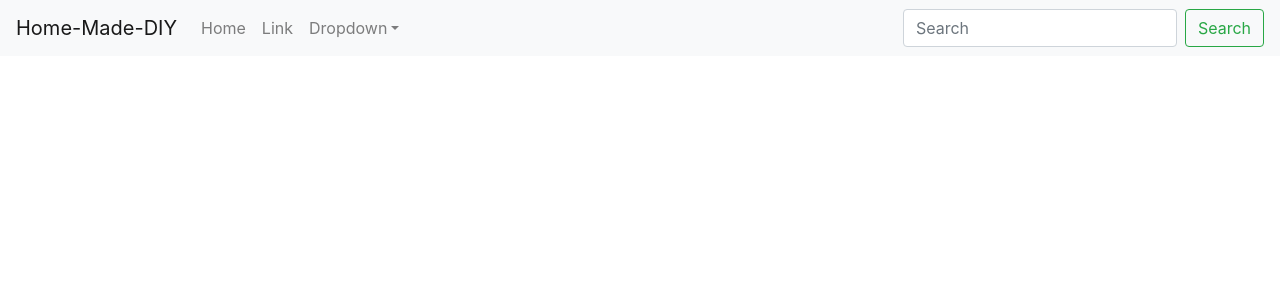
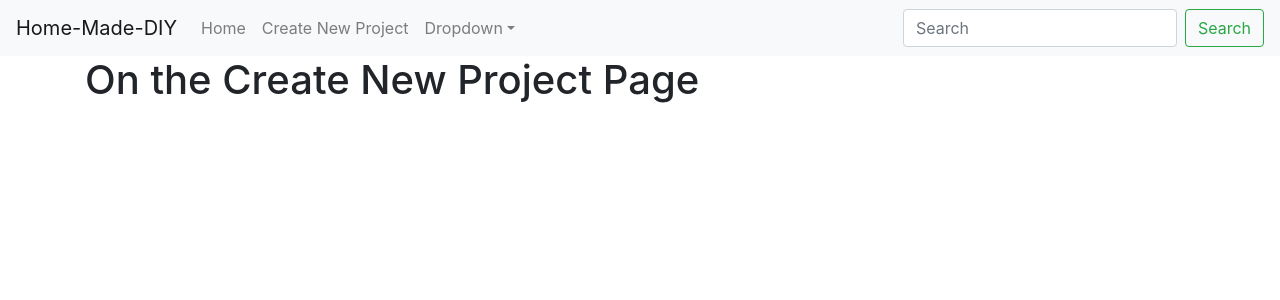
Before and after one commit to MisterRK/home-made-diy, a React (Create React App) app in the folder home-made-diy-client/: page /create-new-project in a window 1280 px wide. Shown: the top 300 px of the page. Built offline with nearby package versions, Linux system fonts and the light colour scheme.

Commit message:
Working on CreateProject Page

```diff
--- a/home-made-diy-client/src/App.js
+++ b/home-made-diy-client/src/App.js
@@ -4,6 +4,7 @@ import {Route, Switch, Redirect} from 'react-router-dom';
 //component imports
 import Header from './components/Header/Header'
 import ProjectsContainer from './components/ProjectsContainer/ProjectsContainer';
+import CreateNewProject from './components/CreateNewProject/CreateNewProject';
 
 class App extends React.Component {
   render(){
@@ -11,6 +12,7 @@ class App extends React.Component {
       <div className="App">
         <Header />
         <Switch>
+          <Route exact path='/create-new-project' component={CreateNewProject} />
           <Route exact path='/' component={ProjectsContainer} />
         </Switch>
       </div>
--- /dev/null
+++ b/home-made-diy-client/src/components/CreateNewProject/CreateNewProject.jsx
@@ -0,0 +1,14 @@
+import React from 'react';
+
+//bootstrap imports
+import Container from 'react-bootstrap/Container'
+
+const CreateNewProject = () => {
+   return (
+      <Container>
+         <h1>On the Create New Project Page</h1>
+      </Container>
+   );
+};
+
+export default CreateNewProject;
--- a/home-made-diy-client/src/components/Header/Header.jsx
+++ b/home-made-diy-client/src/components/Header/Header.jsx
@@ -1,4 +1,5 @@
 import React from "react";
+import { Link } from 'react-router-dom'
 
 //bootstrap imports
 import Navbar from "react-bootstrap/Navbar";
@@ -14,8 +15,8 @@ const Header = () => {
 			<Navbar.Toggle aria-controls="basic-navbar-nav" />
 			<Navbar.Collapse id="basic-navbar-nav">
 				<Nav className="mr-auto">
-					<Nav.Link href="#home">Home</Nav.Link>
-					<Nav.Link href="#link">Link</Nav.Link>
+					<Nav.Link as={Link} to="/">Home</Nav.Link>
+					<Nav.Link as={Link} to="/create-new-project">Create New Project</Nav.Link>
 					<NavDropdown title="Dropdown" id="basic-nav-dropdown">
 						<NavDropdown.Item href="#action/3.1">Action</NavDropdown.Item>
 						<NavDropdown.Item href="#action/3.2">
```
Also changed, not shown: home-made-diy-client/src/components/CreateNewProject/NewProjectForm/NewProjectForm.jsx (added, +11 -0 lines).
